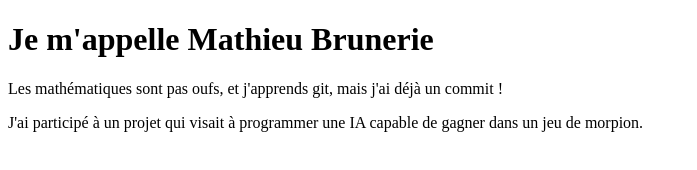
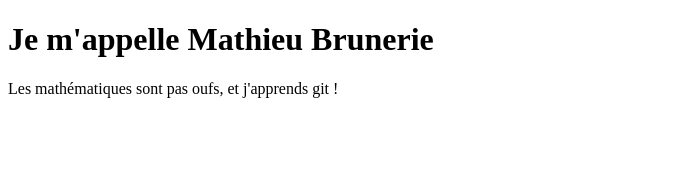
Before and after one commit to Brunerie/Brunerie.github.io, a plain HTML site: page index.html in a window 1280 px wide. Shown: the whole page, without its empty margins (0-697 px from the left). Drawn offline with Linux system fonts and the light colour scheme.

Commit message:
Revert "ajout de précisions, création de sae.html"
This reverts commit 27c39c57d09cfa5f66f98fa09b5b5e861cae5411.

```diff
--- a/index.html
+++ b/index.html
@@ -3,10 +3,7 @@
 <body>
 
 <h1>Je m'appelle Mathieu Brunerie </h1>
-<p>Les mathématiques sont pas oufs, et j'apprends git, mais j'ai déjà un commit !</p>
-
-<p>J'ai participé à un projet qui visait à programmer une IA capable
-de gagner dans un jeu de morpion.</p>
+<p>Les mathématiques sont pas oufs, et j'apprends git !</p>
 
 </body>
 </html>
```
Also changed, not shown: sae.html (deleted).
